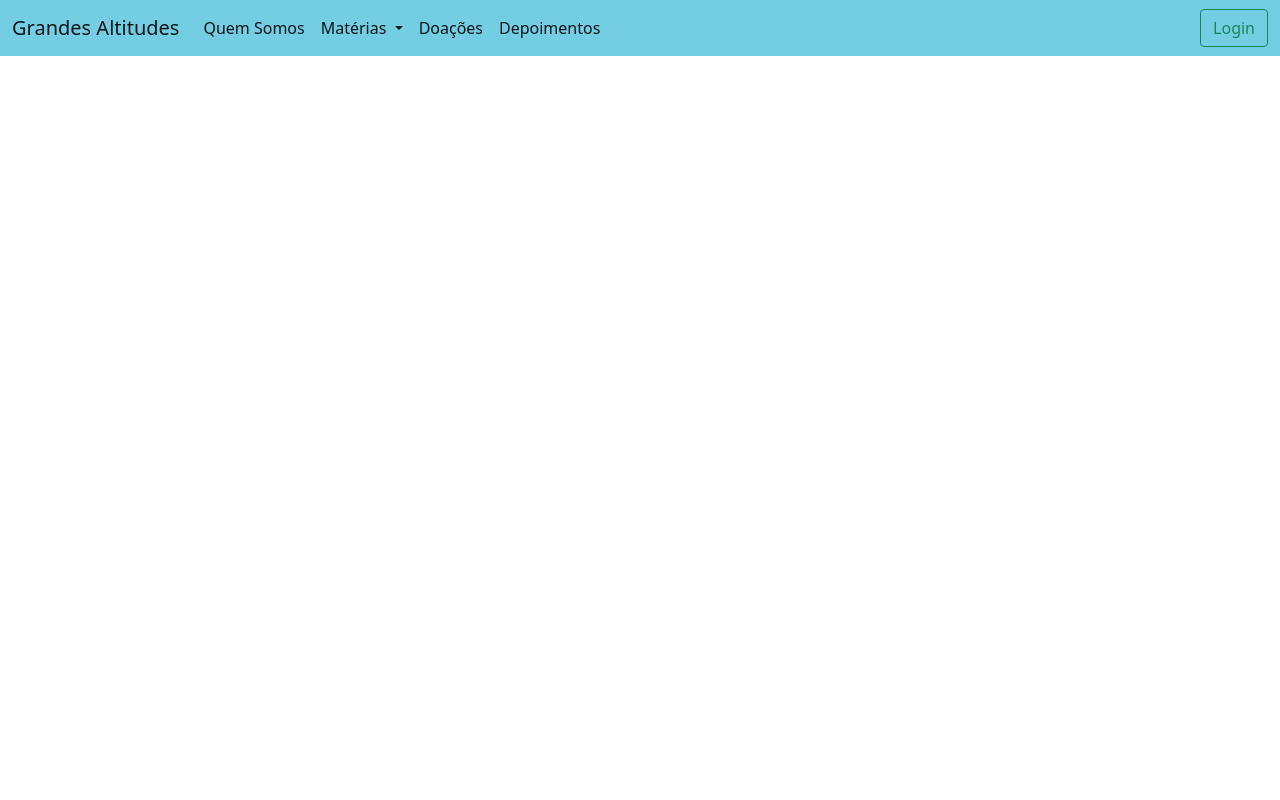
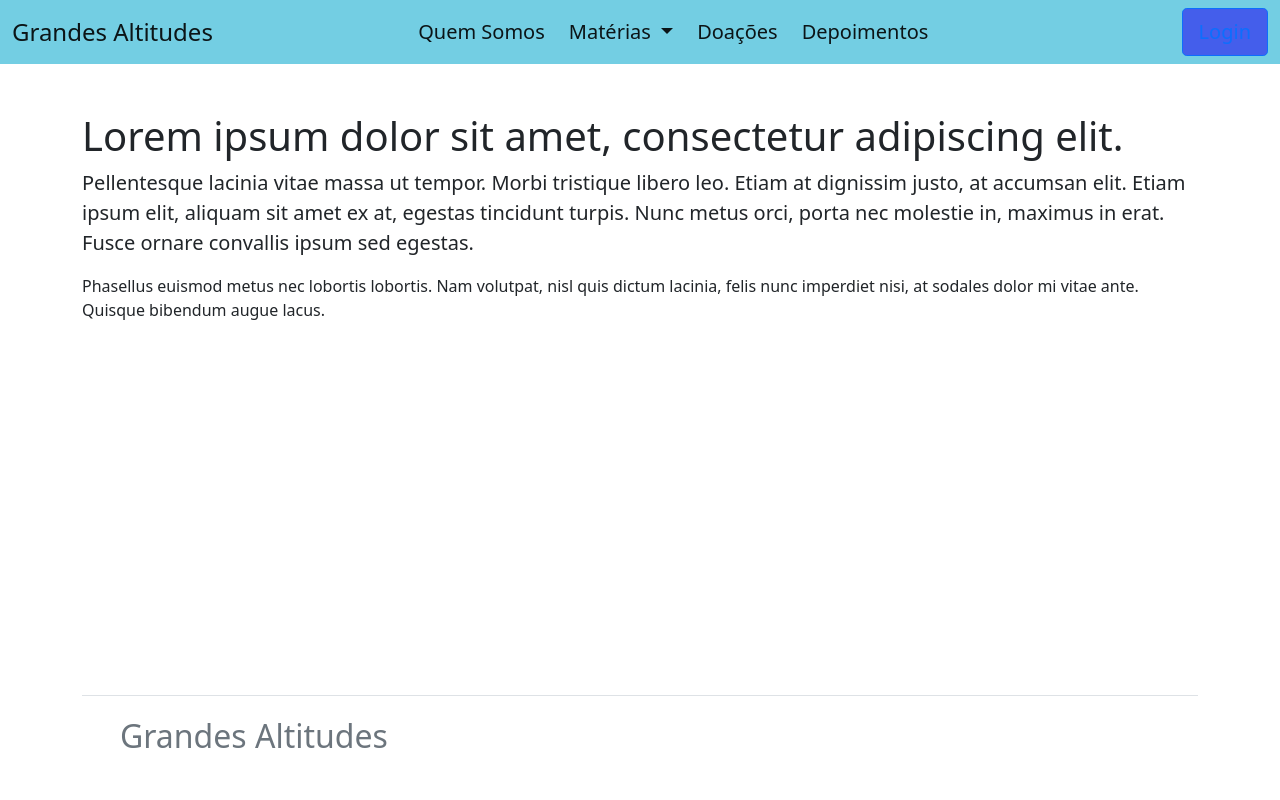
Before and after one commit to burgues0/grandes-altitudes, a Django app: template grandes_altitudes/templates/index.html in a window 1280 px wide. Run offline with Django 3.2, Linux system fonts and the light colour scheme; the template is opened without the code that fills it: most values are stand-ins (such as "Sample title", 1, 10 or a date in 2020).

Commit message:
feat: add header & footer index.html

```diff
--- a/grandes_altitudes/static/css/sudo_style.css
+++ b/grandes_altitudes/static/css/sudo_style.css
@@ -2,3 +2,12 @@
 .main_blue_color{
     background-color: #73CEE3;
 }
+
+.login_btn_color{
+    background-color: #445EEB;
+}
+
+body {
+    display: flex;
+    flex-direction: column;
+}
--- a/grandes_altitudes/templates/index.html
+++ b/grandes_altitudes/templates/index.html
@@ -1,6 +1,6 @@
 {% load static %}
 <!DOCTYPE html>
-<html lang="pt-br">
+<html lang="pt-br" class="h-100">
   <head>
       <meta charset="UTF-8">
       <meta http-equiv="X-UA-Compatible" content="IE=edge">
@@ -10,15 +10,18 @@
       <link href="https://cdn.jsdelivr.net/npm/bootstrap@5.1.3/dist/css/bootstrap.min.css" rel="stylesheet" integrity="sha384-1BmE4kWBq78iYhFldvKuhfTAU6auU8tT94WrHftjDbrCEXSU1oBoqyl2QvZ6jIW3" crossorigin="anonymous">
       <script src="https://cdn.jsdelivr.net/npm/bootstrap@5.1.3/dist/js/bootstrap.bundle.min.js" integrity="sha384-ka7Sk0Gln4gmtz2MlQnikT1wXgYsOg+OMhuP+IlRH9sENBO0LRn5q+8nbTov4+1p" crossorigin="anonymous"></script>
   </head>
-    <body>
-        <nav class="navbar navbar-expand-md navbar-light main_blue_color" role="navigation">
+  <!--body start-->
+  <body class="d-flex flex-column h-100">
+    <!--navbar start-->
+    <header>
+      <nav class="navbar navbar-expand-md navbar-light main_blue_color fs-5" role="navigation">
         <div class="container-fluid">
-              <a class="navbar-brand" href="#">Grandes Altitudes</a>
+          <a class="navbar-brand fs-4" href="#">Grandes Altitudes</a>
           <button class="navbar-toggler" type="button" data-bs-toggle="collapse" data-bs-target="#navbarSupportedContent" aria-controls="navbarSupportedContent" aria-expanded="false" aria-label="Toggle navigation">
             <span class="navbar-toggler-icon"></span>
           </button>
-              <div class="collapse navbar-collapse" id="navbarSupportedContent">
-                <ul class="navbar-nav me-auto mb-5 mb-lg-0">
+          <div class="collapse navbar-collapse justify-content-md-center me-5 pe-3" id="navbarSupportedContent">
+            <ul class="navbar-nav mb-lg-0 gap-2">
               <li class="nav-item">
                 <a class="nav-link active" aria-current="page" href="#">Quem Somos</a>
               </li>
@@ -39,11 +42,39 @@
                 <a class="nav-link active" href="#">Depoimentos</a>
               </li>
             </ul>
+          </div>
           <form class="d-flex">
-                  <button class="btn btn-outline-success" type="submit">Login</button>
+            <button class="btn btn-outline-primary btn-lg" type="submit" style="background-color: #445EEB;">Login</button>
           </form>
         </div>
+      </nav>
+    </header>
+    <!--navbar end-->
+    <!--page content start-->
+    <main class="flex-shrink-0">
+      <div class="container">
+        <h1 class="mt-5">Lorem ipsum dolor sit amet, consectetur adipiscing elit.</h1>
+        <p class="lead">Pellentesque lacinia vitae massa ut tempor. Morbi tristique libero leo. Etiam at dignissim justo, at accumsan elit. Etiam ipsum elit, aliquam sit amet ex at, egestas tincidunt turpis. Nunc metus orci, porta nec molestie in, maximus in erat. Fusce ornare convallis ipsum sed egestas.</p>
+        <p>Phasellus euismod metus nec lobortis lobortis. Nam volutpat, nisl quis dictum lacinia, felis nunc imperdiet nisi, at sodales dolor mi vitae ante. Quisque bibendum augue lacus.</p>
       </div>
-          </nav>
+    </main>
+    <!--page content end-->
+    <div class="container mt-auto">
+      <footer class="footer d-flex flex-wrap justify-content-between align-items-center py-3 my-4 border-top">
+        <div class="col-md-4 d-flex align-items-center">
+          <a href="/" class="mb-3 me-2 mb-md-0 text-muted text-decoration-none lh-1">
+            <svg class="bi" width="30" height="24"><use xlink:href="#bootstrap"></use></svg>
+          </a>
+          <span class="text-muted fs-2">Grandes Altitudes</span>
+        </div>
+
+        <ul class="nav col-md-4 justify-content-end list-unstyled d-flex">
+          <li class="ms-3"><a class="text-muted" href="#"><svg class="bi" width="24" height="24"><use xlink:href="#twitter"></use></svg></a></li>
+          <li class="ms-3"><a class="text-muted" href="#"><svg class="bi" width="24" height="24"><use xlink:href="#instagram"></use></svg></a></li>
+          <li class="ms-3"><a class="text-muted" href="#"><svg class="bi" width="24" height="24"><use xlink:href="#facebook"></use></svg></a></li>
+        </ul>
+      </footer>
+    </div>
   </body>
+  <!--body end-->
 </html>
```
Lines whose indentation alone changed are shown as unchanged.
